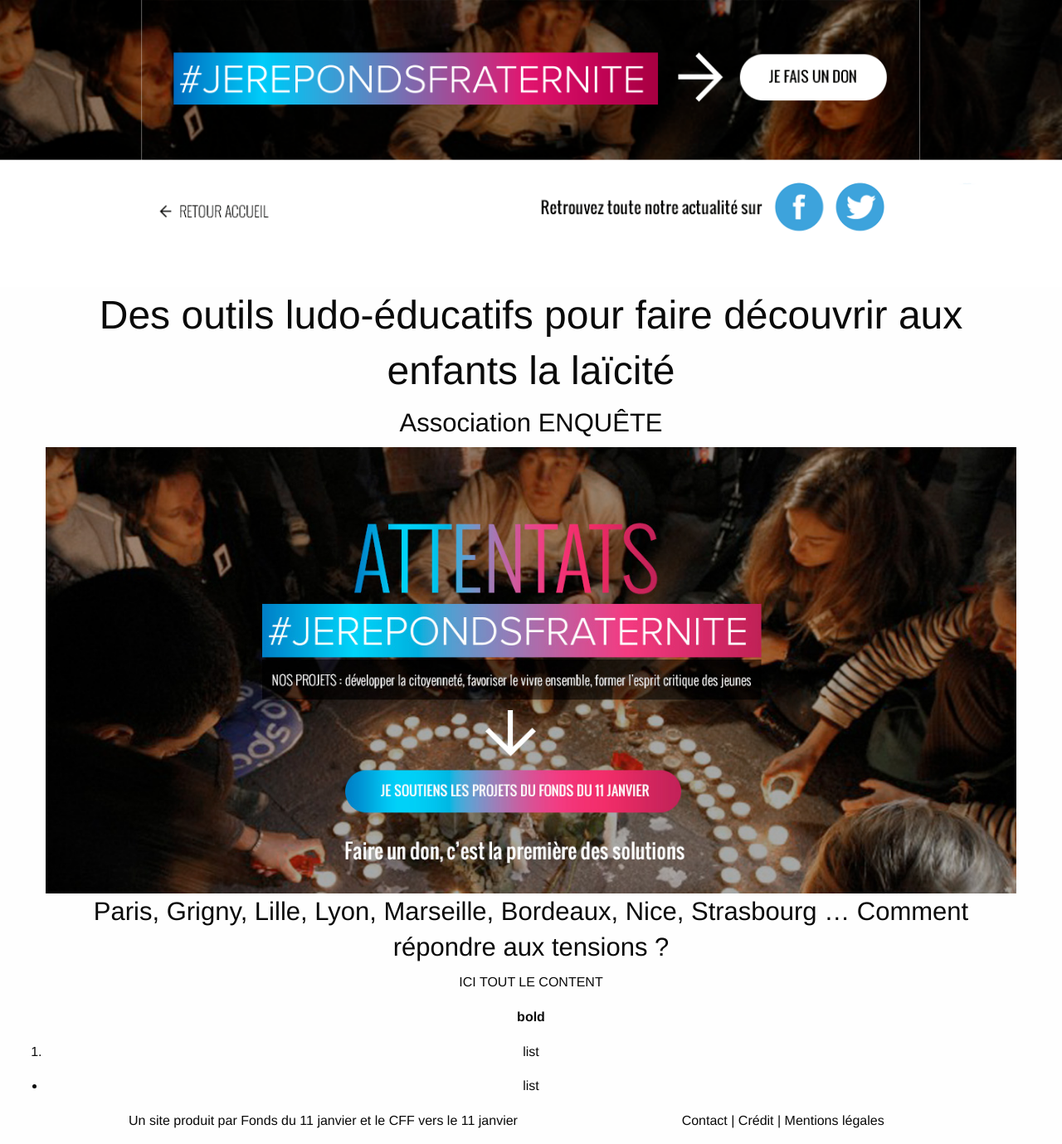
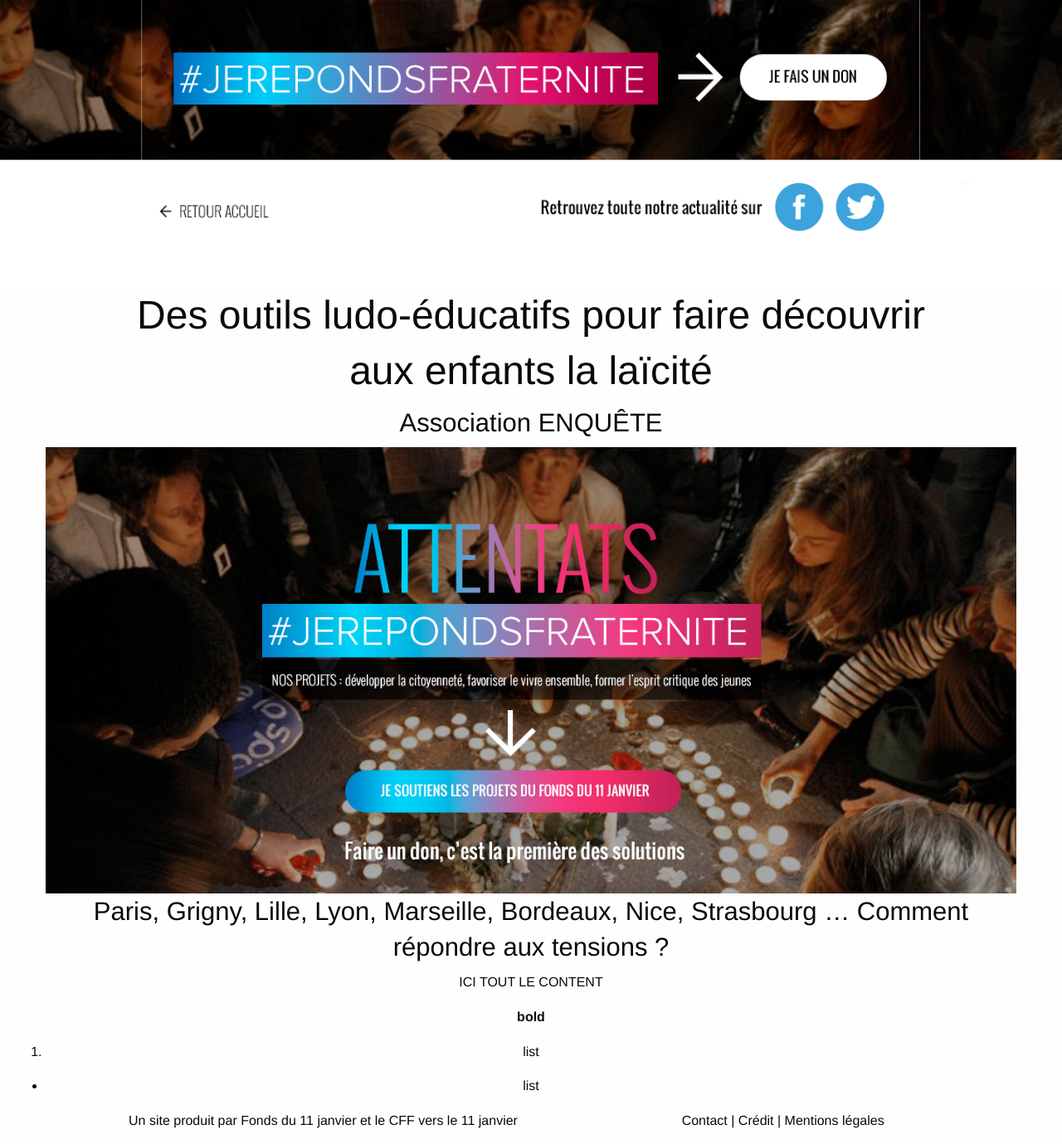
Before and after one commit to adfinitas-app/jerepondsfraternite, a Jekyll site: the page built from _posts/2015-12-01-des-outils-ludo-educatifs-pour-faire-decouvrir-aux-enfants-la-laicite.md, in a window 1280 px wide. Shown: the whole page at 83% size. Built offline with Jekyll 4.4.1, drawn with Linux system fonts in a browser that asks for light colours.

Commit message:
Updated '_layouts/template-post.html' via CloudCannon

```diff
--- a/_layouts/template-post.html
+++ b/_layouts/template-post.html
@@ -5,7 +5,11 @@
 </div>
 <div class="row">
     <div class="large-12 columns text-center">
-        <h1>{{page.title}}</h1>
+        <div class="row">
+            <div class="large-offset-1 large-10 columns text-center">
+                <h1>{{page.title}}</h1>
+            </div>
+        </div>
         <h3>{{page.categorie}}</h3>
         <img src="{{page.vignette_path}}">
         <h3>{{page.description}}</h3>
```
